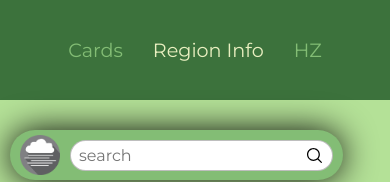
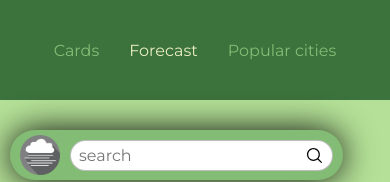
Before and after one commit to anikihref/weather-app, a React (Create React App) app: page /region in a window 390 px wide. Shown: the top 182 px of the page. Built offline with nearby package versions, Linux system fonts and the light colour scheme.

Commit message:
rename files

```diff
--- a/src/App.js
+++ b/src/App.js
@@ -3,7 +3,7 @@ import WeatherCardsProvider from './context/WeatherCardsContext.js';
 import { Route, Routes } from 'react-router-dom';
 import Layout from './components/Layout.js';
 import WeatherCards from './pages/WeatherCards.js';
-import Region from './pages/Region.js';
+import Region from './pages/Forecast.js';
 import Notfound from './pages/Notfound.js';
 import GlobalContextProvider from './context/GlobalContext.js';
 
--- a/src/components/Navbar.js
+++ b/src/components/Navbar.js
@@ -7,7 +7,7 @@ import Container from './Container.js';
 const setActiveClass = ({ isActive }) =>
   isActive ? 'navbar__active-link navbar__link' : 'navbar__link';
 
-export default function Navbar({ children }) {
+export default function Navbar() {
   return (
     <div className="navbar">
       <Container className='navbar__container'>
@@ -16,10 +16,10 @@ export default function Navbar({ children }) {
             Cards
           </NavLink>
           <NavLink to="region" className={setActiveClass}>
-            Region Info
+            Forecast
           </NavLink>
           <NavLink to="/hz" className={setActiveClass}>
-            HZ
+            Popular cities
           </NavLink>
         </nav>
       </Container>
--- /dev/null
+++ b/src/context/ForecastPageContext.js
@@ -0,0 +1,14 @@
+import React, { useState, createContext } from "react";
+
+export const ForecastPageContext = createContext()
+
+export default function ForecastPageProvider({ children }) {
+  const [regionInputValue, setRegionInputValue] = useState('')
+
+
+  return (
+    <ForecastPageContext.Provider value={[regionInputValue, setRegionInputValue]}>
+      { children }
+    </ForecastPageContext.Provider>
+  )
+}
--- a/src/context/GlobalContext.js
+++ b/src/context/GlobalContext.js
@@ -1,14 +1,14 @@
 import React from 'react'
-import RegionPageProvider from './RegionPageContext'
+import ForecastPageProvider from './ForecastPageContext'
 import WeatherCardsProvider from './WeatherCardsContext'
 
 
 export default function GlobalContextProvider({ children }) {
   return (
-    <RegionPageProvider>
+    <ForecastPageProvider>
       <WeatherCardsProvider>
           { children }
       </WeatherCardsProvider>
-    </RegionPageProvider>
+    </ForecastPageProvider>
   )
 }
--- a/src/context/RegionPageContext.js
+++ /dev/null
@@ -1,14 +0,0 @@
-import React, { useState, createContext } from "react";
-
-export const RegionPageContext = createContext()
-
-export default function RegionPageProvider({ children }) {
-  const [regionInputValue, setRegionInputValue] = useState('')
-
-
-  return (
-    <RegionPageContext.Provider value={[regionInputValue, setRegionInputValue]}>
-      { children }
-    </RegionPageContext.Provider>
-  )
-}
--- a/src/css/index.css
+++ b/src/css/index.css
@@ -414,6 +414,12 @@ a {
     }
 }
 
+@media (max-width: 425px) {
+    .navbar__link {
+        font-size: 1rem;
+    }
+}
+
 /*
 
 #E9EFC0
--- /dev/null
+++ b/src/hook/useForecastInputValue.js
@@ -0,0 +1,6 @@
+import { useContext } from "react";
+import { ForecastPageContext } from "../context/ForecastPageContext";
+
+export function useForecastInputValue() {
+  return useContext(ForecastPageContext)
+}
--- a/src/hook/useRegionInputValue.js
+++ /dev/null
@@ -1,6 +0,0 @@
-import { useContext } from "react";
-import { RegionPageContext } from "../context/RegionPageContext";
-
-export function useRegionInputValue() {
-  return useContext(RegionPageContext)
-}
--- a/src/pages/Region.js
+++ b/src/pages/Forecast.js
@@ -2,7 +2,7 @@ import React, { useEffect, useState } from 'react';
 import Container from '../components/Container';
 import ForecastItem from '../components/ForecastItem';
 import SearchInput from '../components/SearchInput';
-import { useRegionInputValue } from '../hook/useRegionInputValue';
+import { useForecastInputValue } from '../hook/useForecastInputValue';
 import { getLocaleDate } from '../formaters/formatCardDate';
 import Image from '../components/Image';
 
@@ -54,7 +54,7 @@ const getCity = (regionData, weatherData) => {
 };
 
 export default function Region() {
-  const [regionInputValue, setRegionInputValue] = useRegionInputValue();
+  const [regionInputValue, setRegionInputValue] = useForecastInputValue();
   const [regionLocation, setRegionLocation] = useState();
   const [regionWeather, setRegionWeather] = useState();
   const [hourlyForecast, setHourlyForecast] = useState();
```
